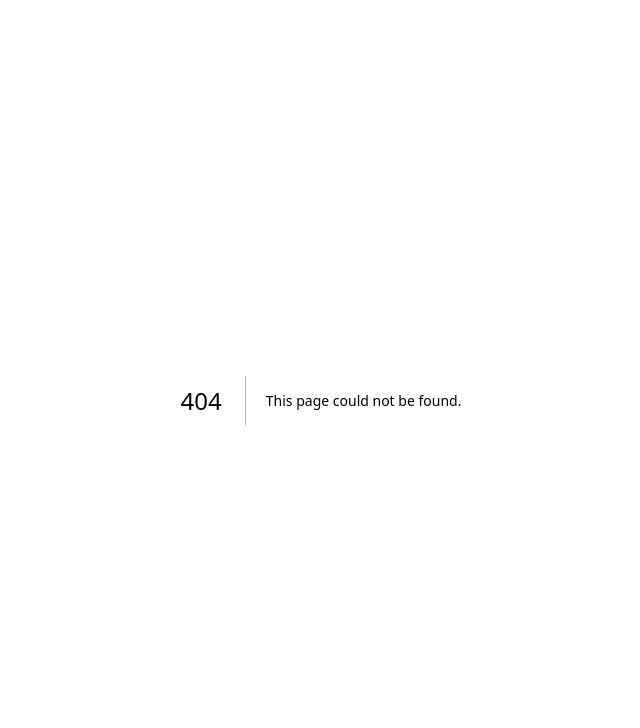
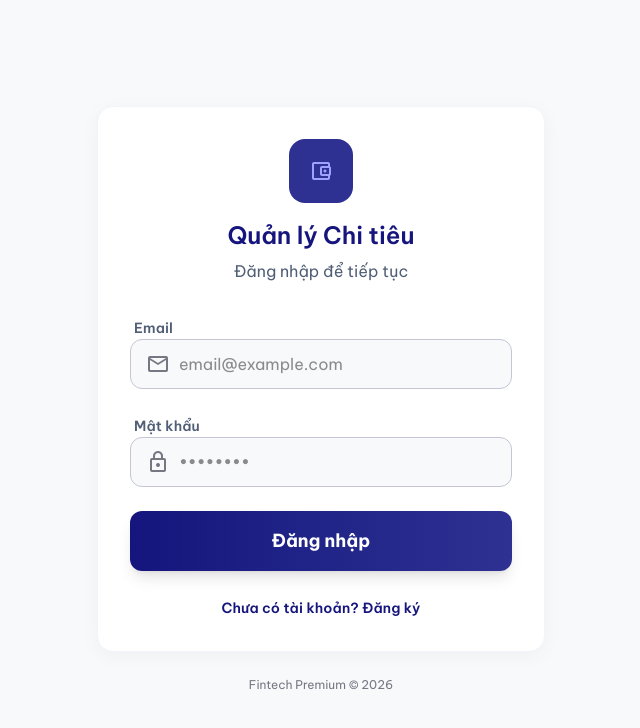
Before and after one commit to DinhNgocTam/expense-tracker, a Next.js app: page /login in a window 1280 px wide. Before the commit this address had no page. Shown: the top 728 px of the page, without its empty margins (319-959 px from the left). Built offline with nearby package versions, Linux system fonts and the light colour scheme; no server answers.

Commit message:
feat: implement authentication flow with Supabase and add login page

```diff
--- a/app/actions.ts
+++ b/app/actions.ts
@@ -1,9 +1,16 @@
 'use server'
 
-import { supabase } from '@/lib/supabase';
+import { createClient } from '@/lib/supabase/server';
 import { revalidatePath } from 'next/cache';
 
 export async function addExpense(formData: FormData) {
+    const supabase = await createClient();
+
+    const { data: { user } } = await supabase.auth.getUser();
+    if (!user) {
+        throw new Error('Not authenticated');
+    }
+
     const amount = parseFloat(formData.get('amount') as string);
     const description = formData.get('description') as string;
     const dateStr = formData.get('date') as string;
@@ -15,10 +22,17 @@ export async function addExpense(formData: FormData) {
         throw new Error(error.message);
     }
 
-    revalidatePath('/'); // Refresh the page with updated data
+    revalidatePath('/');
 }
 
 export async function getExpenses(startDate?: string, endDate?: string) {
+    const supabase = await createClient();
+
+    const { data: { user } } = await supabase.auth.getUser();
+    if (!user) {
+        return [];
+    }
+
     let query = supabase.from('expenses').select('*').order('date', { ascending: false });
 
     if (startDate) {
@@ -39,6 +53,8 @@ export async function getExpenses(startDate?: string, endDate?: string) {
 }
 
 export async function deleteExpense(id: string) {
+    const supabase = await createClient();
+
     const { error } = await supabase
         .from('expenses')
         .delete()
@@ -52,6 +68,8 @@ export async function deleteExpense(id: string) {
 }
 
 export async function updateExpense(id: string, formData: FormData) {
+    const supabase = await createClient();
+
     const amount = parseFloat(formData.get('amount') as string);
     const description = formData.get('description') as string;
     const dateStr = formData.get('date') as string;
--- a/app/components/Header.tsx
+++ b/app/components/Header.tsx
@@ -1,6 +1,18 @@
 "use client";
 
+import { createClient } from "@/lib/supabase/client";
+import { useRouter } from "next/navigation";
+
 export default function Header() {
+  const router = useRouter();
+  const supabase = createClient();
+
+  const handleLogout = async () => {
+    await supabase.auth.signOut();
+    router.push("/login");
+    router.refresh();
+  };
+
   return (
     <header className="sticky top-0 bg-background/80 backdrop-blur-md z-40">
       <div className="flex justify-between items-center w-full px-[2.5rem] py-[1rem] max-w-[1280px] mx-auto">
@@ -8,20 +20,15 @@ export default function Header() {
           Quản lý Chi tiêu Hàng ngày
         </h1>
         <div className="flex items-center gap-4">
-          <button className="p-2 rounded-full hover:bg-surface-container-low transition-colors cursor-pointer active:scale-95 duration-200">
-            <span className="material-symbols-outlined text-primary">
-              notifications
+          <button
+            onClick={handleLogout}
+            className="flex items-center gap-2 px-4 py-2 rounded-full border border-outline-variant hover:bg-error-container hover:border-error transition-all cursor-pointer active:scale-95"
+          >
+            <span className="text-[14px] leading-[20px] tracking-[0.01em] font-semibold text-secondary hover:text-error">
+              Đăng xuất
             </span>
-          </button>
-          <button className="flex items-center gap-2 p-1 pl-3 rounded-full border border-outline-variant hover:bg-surface-container-low transition-all cursor-pointer active:scale-95">
-            <span className="text-[14px] leading-[20px] tracking-[0.01em] font-semibold">
-              Admin
-            </span>
-            <span
-              className="material-symbols-outlined text-primary"
-              style={{ fontVariationSettings: '"FILL" 1' }}
-            >
-              account_circle
+            <span className="material-symbols-outlined text-secondary hover:text-error">
+              logout
             </span>
           </button>
         </div>
--- /dev/null
+++ b/app/login/page.tsx
@@ -0,0 +1,152 @@
+"use client";
+
+import { useState } from "react";
+import { createClient } from "@/lib/supabase/client";
+import { useRouter } from "next/navigation";
+
+export default function LoginPage() {
+  const [isSignUp, setIsSignUp] = useState(false);
+  const [email, setEmail] = useState("");
+  const [password, setPassword] = useState("");
+  const [loading, setLoading] = useState(false);
+  const [error, setError] = useState("");
+  const router = useRouter();
+  const supabase = createClient();
+
+  const handleSubmit = async (e: React.FormEvent) => {
+    e.preventDefault();
+    setLoading(true);
+    setError("");
+
+    try {
+      if (isSignUp) {
+        const { error } = await supabase.auth.signUp({
+          email,
+          password,
+        });
+        if (error) throw error;
+        alert("Đăng ký thành công! Vui lòng kiểm tra email để xác thực.");
+      } else {
+        const { error } = await supabase.auth.signInWithPassword({
+          email,
+          password,
+        });
+        if (error) throw error;
+        router.push("/");
+        router.refresh();
+      }
+    } catch (err) {
+      setError(err instanceof Error ? err.message : "Đã xảy ra lỗi");
+    } finally {
+      setLoading(false);
+    }
+  };
+
+  return (
+    <div className="min-h-screen flex items-center justify-center bg-background p-[1rem]">
+      <div className="w-full max-w-md">
+        <div className="bg-surface-container-lowest rounded-2xl shadow-[0_4px_20px_rgba(0,0,0,0.04)] border border-slate-100 p-8">
+          <div className="text-center mb-8">
+            <div className="w-16 h-16 bg-primary-container rounded-2xl flex items-center justify-center mx-auto mb-4">
+              <span className="material-symbols-outlined text-on-primary-container text-3xl">
+                account_balance_wallet
+              </span>
+            </div>
+            <h1 className="text-[24px] leading-[32px] font-semibold text-primary mb-2">
+              Quản lý Chi tiêu
+            </h1>
+            <p className="text-secondary">
+              {isSignUp ? "Tạo tài khoản mới" : "Đăng nhập để tiếp tục"}
+            </p>
+          </div>
+
+          <form onSubmit={handleSubmit} className="space-y-6">
+            <div className="space-y-2">
+              <label
+                htmlFor="email"
+                className="text-[14px] leading-[20px] tracking-[0.01em] font-semibold text-secondary ml-1"
+              >
+                Email
+              </label>
+              <div className="relative">
+                <span className="material-symbols-outlined absolute left-4 top-1/2 -translate-y-1/2 text-outline">
+                  mail
+                </span>
+                <input
+                  type="email"
+                  id="email"
+                  value={email}
+                  onChange={(e) => setEmail(e.target.value)}
+                  required
+                  className="w-full pl-12 pr-4 py-3 rounded-xl border border-outline-variant focus:border-primary focus:ring-1 focus:ring-primary transition-all outline-none bg-surface-bright"
+                  placeholder="email@example.com"
+                />
+              </div>
+            </div>
+
+            <div className="space-y-2">
+              <label
+                htmlFor="password"
+                className="text-[14px] leading-[20px] tracking-[0.01em] font-semibold text-secondary ml-1"
+              >
+                Mật khẩu
+              </label>
+              <div className="relative">
+                <span className="material-symbols-outlined absolute left-4 top-1/2 -translate-y-1/2 text-outline">
+                  lock
+                </span>
+                <input
+                  type="password"
+                  id="password"
+                  value={password}
+                  onChange={(e) => setPassword(e.target.value)}
+                  required
+                  minLength={6}
+                  className="w-full pl-12 pr-4 py-3 rounded-xl border border-outline-variant focus:border-primary focus:ring-1 focus:ring-primary transition-all outline-none bg-surface-bright"
+                  placeholder="••••••••"
+                />
+              </div>
+            </div>
+
+            {error && (
+              <div className="p-3 rounded-xl bg-error-container text-error text-[14px]">
+                {error}
+              </div>
+            )}
+
+            <button
+              type="submit"
+              disabled={loading}
+              className="w-full bg-gradient-to-r from-primary to-primary-container text-on-primary py-4 rounded-xl font-bold text-lg shadow-lg hover:shadow-xl hover:translate-y-[-1px] active:scale-95 transition-all duration-200 disabled:opacity-50 disabled:cursor-not-allowed"
+            >
+              {loading
+                ? "Đang xử lý..."
+                : isSignUp
+                ? "Đăng ký"
+                : "Đăng nhập"}
+            </button>
+          </form>
+
+          <div className="mt-6 text-center">
+            <button
+              type="button"
+              onClick={() => {
+                setIsSignUp(!isSignUp);
+                setError("");
+              }}
+              className="text-[14px] leading-[20px] tracking-[0.01em] font-semibold text-primary hover:text-primary-container transition-colors"
+            >
+              {isSignUp
+                ? "Đã có tài khoản? Đăng nhập"
+                : "Chưa có tài khoản? Đăng ký"}
+            </button>
+          </div>
+        </div>
+
+        <p className="text-center text-[12px] text-outline mt-6">
+          Fintech Premium © 2026
+        </p>
+      </div>
+    </div>
+  );
+}
--- a/lib/supabase.ts
+++ /dev/null
@@ -1,6 +0,0 @@
-import { createClient } from '@supabase/supabase-js';
-
-const supabaseUrl = process.env.NEXT_PUBLIC_SUPABASE_URL || '';
-const supabaseKey = process.env.NEXT_PUBLIC_SUPABASE_ANON_KEY || '';
-
-export const supabase = createClient(supabaseUrl, supabaseKey);
--- /dev/null
+++ b/lib/supabase/client.ts
@@ -0,0 +1,10 @@
+"use client";
+
+import { createBrowserClient } from '@supabase/ssr';
+
+export function createClient() {
+  return createBrowserClient(
+    process.env.NEXT_PUBLIC_SUPABASE_URL!,
+    process.env.NEXT_PUBLIC_SUPABASE_ANON_KEY!
+  );
+}
--- /dev/null
+++ b/lib/supabase/middleware.ts
@@ -0,0 +1,51 @@
+import { createServerClient } from '@supabase/ssr';
+import { NextResponse, type NextRequest } from 'next/server';
+
+export async function updateSession(request: NextRequest) {
+  let supabaseResponse = NextResponse.next({
+    request,
+  });
+
+  const supabase = createServerClient(
+    process.env.NEXT_PUBLIC_SUPABASE_URL!,
+    process.env.NEXT_PUBLIC_SUPABASE_ANON_KEY!,
+    {
+      cookies: {
+        getAll() {
+          return request.cookies.getAll();
+        },
+        setAll(cookiesToSet) {
+          cookiesToSet.forEach(({ name, value }) =>
+            request.cookies.set(name, value)
+          );
+          supabaseResponse = NextResponse.next({
+            request,
+          });
+          cookiesToSet.forEach(({ name, value, options }) =>
+            supabaseResponse.cookies.set(name, value, options)
+          );
+        },
+      },
+    }
+  );
+
+  const {
+    data: { user },
+  } = await supabase.auth.getUser();
+
+  const isAuthPage = request.nextUrl.pathname === '/login';
+
+  if (!user && !isAuthPage) {
+    const url = request.nextUrl.clone();
+    url.pathname = '/login';
+    return NextResponse.redirect(url);
+  }
+
+  if (user && isAuthPage) {
+    const url = request.nextUrl.clone();
+    url.pathname = '/';
+    return NextResponse.redirect(url);
+  }
+
+  return supabaseResponse;
+}
--- /dev/null
+++ b/lib/supabase/server.ts
@@ -0,0 +1,27 @@
+import { createServerClient } from '@supabase/ssr';
+import { cookies } from 'next/headers';
+
+export async function createClient() {
+  const cookieStore = await cookies();
+
+  return createServerClient(
+    process.env.NEXT_PUBLIC_SUPABASE_URL!,
+    process.env.NEXT_PUBLIC_SUPABASE_ANON_KEY!,
+    {
+      cookies: {
+        getAll() {
+          return cookieStore.getAll();
+        },
+        setAll(cookiesToSet) {
+          try {
+            cookiesToSet.forEach(({ name, value, options }) =>
+              cookieStore.set(name, value, options)
+            );
+          } catch {
+            // Server component - ignore
+          }
+        },
+      },
+    }
+  );
+}
--- /dev/null
+++ b/middleware.ts
@@ -0,0 +1,12 @@
+import { updateSession } from '@/lib/supabase/middleware';
+import { type NextRequest } from 'next/server';
+
+export async function middleware(request: NextRequest) {
+  return await updateSession(request);
+}
+
+export const config = {
+  matcher: [
+    '/((?!_next/static|_next/image|favicon.ico|.*\\.(?:svg|png|jpg|jpeg|gif|webp)$).*)',
+  ],
+};
--- a/package.json
+++ b/package.json
@@ -10,6 +10,7 @@
     "test": "vitest run"
   },
   "dependencies": {
+    "@supabase/ssr": "^0.12.0",
     "@supabase/supabase-js": "^2.108.2",
     "next": "16.2.9",
     "react": "19.2.4",
--- a/vitest.setup.ts
+++ b/vitest.setup.ts
@@ -1,6 +1,39 @@
 import { cleanup } from '@testing-library/react'
-import { afterEach } from 'vitest'
+import { afterEach, vi } from 'vitest'
+
+vi.mock('@/lib/supabase/client', () => ({
+  createClient: vi.fn(() => ({
+    auth: {
+      getUser: vi.fn().mockResolvedValue({
+        data: { user: { id: 'test-user-id', email: 'test@example.com' } },
+      }),
+      signInWithPassword: vi.fn().mockResolvedValue({ error: null }),
+      signUp: vi.fn().mockResolvedValue({ error: null }),
+      signOut: vi.fn().mockResolvedValue({ error: null }),
+    },
+    from: vi.fn(() => ({
+      select: vi.fn().mockReturnThis(),
+      insert: vi.fn().mockReturnThis(),
+      update: vi.fn().mockReturnThis(),
+      delete: vi.fn().mockReturnThis(),
+      eq: vi.fn().mockReturnThis(),
+      order: vi.fn().mockResolvedValue({ data: [], error: null }),
+    })),
+  })),
+}))
+
+vi.mock('next/navigation', () => ({
+  useRouter: vi.fn(() => ({
+    push: vi.fn(),
+    refresh: vi.fn(),
+    replace: vi.fn(),
+  })),
+  usePathname: vi.fn(() => '/'),
+  useSearchParams: vi.fn(() => new URLSearchParams()),
+  redirect: vi.fn(),
+}))
 
 afterEach(() => {
     cleanup()
+    vi.clearAllMocks()
 })
```
Also changed, not shown: 1 other file (tests, documents, lock files or other folders).
